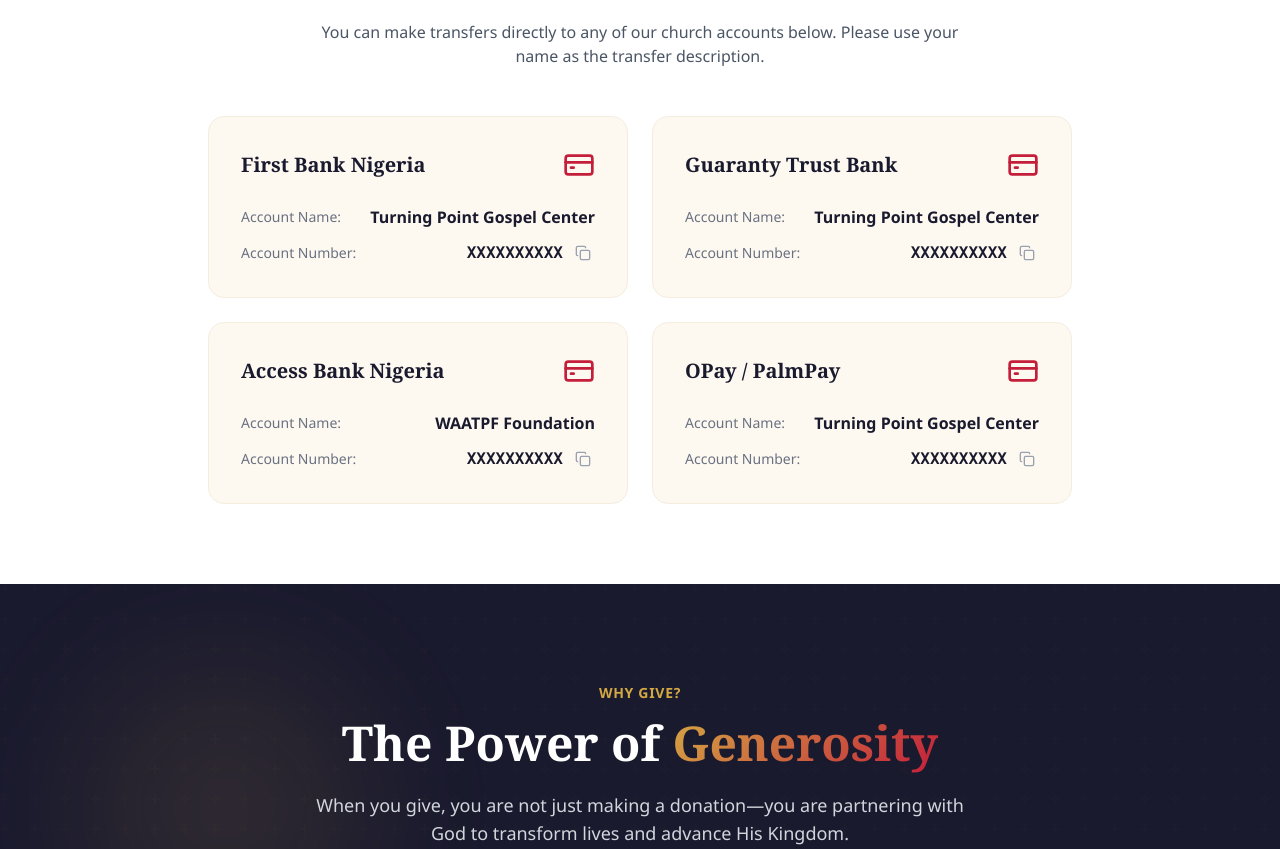
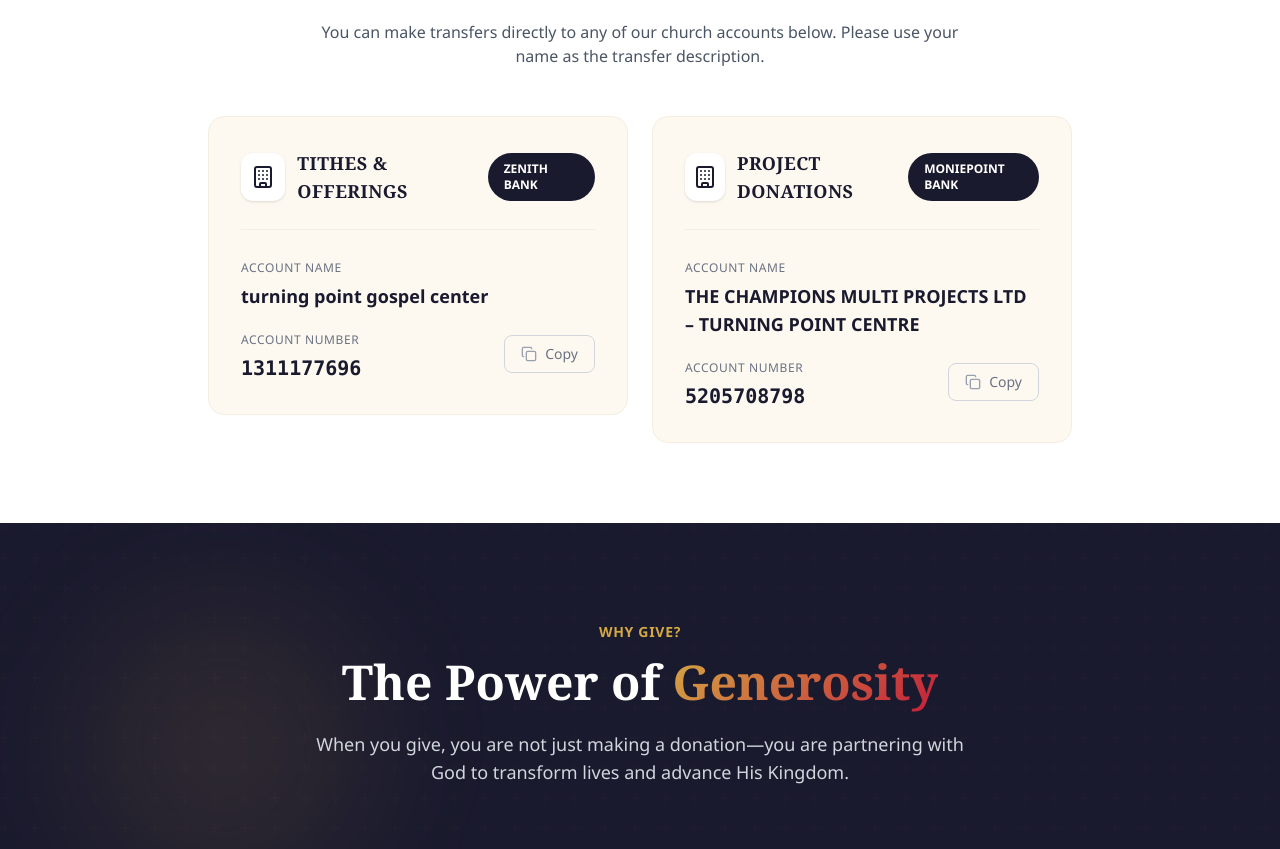
Before and after one commit to glorino/drazemheazena, a Next.js app: page /give in a window 1280 px wide. Shown: the part 2074-2923 px from the top of the page. Built offline with nearby package versions, Linux system fonts and the light colour scheme.

Commit message:
fix: update Give page with Zenith Bank and Moniepoint Bank only

```diff
--- a/src/app/give/page.tsx
+++ b/src/app/give/page.tsx
@@ -28,6 +28,23 @@
   StaggerItem,
 } from "@/components/Animations";
 import { useState } from "react";
+
+const bankAccounts = [
+  {
+    category: "Tithes & Offerings",
+    bank: "Zenith Bank",
+    accountName: "turning point gospel center",
+    accountNumber: "1311177696",
+    color: "primary",
+  },
+  {
+    category: "Project Donations",
+    bank: "Moniepoint Bank",
+    accountName: "THE CHAMPIONS MULTI PROJECTS LTD – TURNING POINT CENTRE",
+    accountNumber: "5205708798",
+    color: "gold",
+  },
+];
 
 const givingOptions = [
   {
@@ -246,159 +263,63 @@
           </FadeIn>
 
           <StaggerChildren className="grid grid-cols-1 md:grid-cols-2 gap-6">
-            <StaggerItem>
-              <div className="bg-cream rounded-2xl p-8 border border-cream-dark">
+            {bankAccounts.map((account) => (
+              <StaggerItem key={account.bank}>
+                <div className="bg-cream rounded-2xl p-8 border border-cream-dark relative overflow-hidden">
                   <div className="flex items-center justify-between mb-6">
-                  <h3 className="text-xl font-bold text-dark">
-                    First Bank Nigeria
+                    <div className="flex items-center gap-3">
+                      <div className="w-12 h-12 bg-white rounded-xl flex items-center justify-center shadow-sm">
+                        <Building className="w-6 h-6 text-dark" />
+                      </div>
+                      <h3 className="text-lg font-bold text-dark uppercase tracking-wide">
+                        {account.category}
                       </h3>
-                  <CreditCard className="w-8 h-8 text-primary" />
                     </div>
-                <div className="space-y-3">
-                  <div className="flex justify-between items-center">
-                    <span className="text-gray-500 text-sm">Account Name:</span>
-                    <span className="font-semibold text-dark">
-                      Turning Point Gospel Center
+                    <span className="bg-dark text-white text-xs font-bold px-4 py-2 rounded-full uppercase">
+                      {account.bank}
                     </span>
                   </div>
+                  <div className="border-t border-cream-dark pt-6">
+                    <div className="mb-4">
+                      <span className="text-gray-500 text-xs uppercase tracking-wider">
+                        Account Name
+                      </span>
+                      <p className="font-semibold text-dark text-lg mt-1">
+                        {account.accountName}
+                      </p>
+                    </div>
                     <div className="flex justify-between items-center">
-                    <span className="text-gray-500 text-sm">Account Number:</span>
-                    <div className="flex items-center gap-2">
-                      <span className="font-mono font-bold text-dark">
-                        XXXXXXXXXX
+                      <div>
+                        <span className="text-gray-500 text-xs uppercase tracking-wider">
+                          Account Number
                         </span>
+                        <p className="font-mono font-bold text-dark text-xl mt-1">
+                          {account.accountNumber}
+                        </p>
+                      </div>
                       <button
                         onClick={() =>
-                          copyToClipboard("XXXXXXXXXX", "firstbank")
+                          copyToClipboard(account.accountNumber, account.bank)
                         }
-                        className="p-1 rounded hover:bg-primary/10 transition-colors"
+                        className="flex items-center gap-2 px-4 py-2 border border-gray-300 rounded-lg hover:bg-gray-50 transition-colors"
                       >
-                        {copiedAccount === "firstbank" ? (
+                        {copiedAccount === account.bank ? (
+                          <>
                             <Check className="w-4 h-4 text-green-500" />
+                            <span className="text-sm text-green-500">Copied!</span>
+                          </>
                         ) : (
+                          <>
                             <Copy className="w-4 h-4 text-gray-400" />
+                            <span className="text-sm text-gray-500">Copy</span>
+                          </>
                         )}
                       </button>
                     </div>
                   </div>
                 </div>
-              </div>
               </StaggerItem>
-
-            <StaggerItem>
-              <div className="bg-cream rounded-2xl p-8 border border-cream-dark">
-                <div className="flex items-center justify-between mb-6">
-                  <h3 className="text-xl font-bold text-dark">
-                    Guaranty Trust Bank
-                  </h3>
-                  <CreditCard className="w-8 h-8 text-primary" />
-                </div>
-                <div className="space-y-3">
-                  <div className="flex justify-between items-center">
-                    <span className="text-gray-500 text-sm">Account Name:</span>
-                    <span className="font-semibold text-dark">
-                      Turning Point Gospel Center
-                    </span>
-                  </div>
-                  <div className="flex justify-between items-center">
-                    <span className="text-gray-500 text-sm">Account Number:</span>
-                    <div className="flex items-center gap-2">
-                      <span className="font-mono font-bold text-dark">
-                        XXXXXXXXXX
-                      </span>
-                      <button
-                        onClick={() =>
-                          copyToClipboard("XXXXXXXXXX", "gtbank")
-                        }
-                        className="p-1 rounded hover:bg-primary/10 transition-colors"
-                      >
-                        {copiedAccount === "gtbank" ? (
-                          <Check className="w-4 h-4 text-green-500" />
-                        ) : (
-                          <Copy className="w-4 h-4 text-gray-400" />
-                        )}
-                      </button>
-                    </div>
-                  </div>
-                </div>
-              </div>
-            </StaggerItem>
-
-            <StaggerItem>
-              <div className="bg-cream rounded-2xl p-8 border border-cream-dark">
-                <div className="flex items-center justify-between mb-6">
-                  <h3 className="text-xl font-bold text-dark">
-                    Access Bank Nigeria
-                  </h3>
-                  <CreditCard className="w-8 h-8 text-primary" />
-                </div>
-                <div className="space-y-3">
-                  <div className="flex justify-between items-center">
-                    <span className="text-gray-500 text-sm">Account Name:</span>
-                    <span className="font-semibold text-dark">
-                      WAATPF Foundation
-                    </span>
-                  </div>
-                  <div className="flex justify-between items-center">
-                    <span className="text-gray-500 text-sm">Account Number:</span>
-                    <div className="flex items-center gap-2">
-                      <span className="font-mono font-bold text-dark">
-                        XXXXXXXXXX
-                      </span>
-                      <button
-                        onClick={() =>
-                          copyToClipboard("XXXXXXXXXX", "access")
-                        }
-                        className="p-1 rounded hover:bg-primary/10 transition-colors"
-                      >
-                        {copiedAccount === "access" ? (
-                          <Check className="w-4 h-4 text-green-500" />
-                        ) : (
-                          <Copy className="w-4 h-4 text-gray-400" />
-                        )}
-                      </button>
-                    </div>
-                  </div>
-                </div>
-              </div>
-            </StaggerItem>
-
-            <StaggerItem>
-              <div className="bg-cream rounded-2xl p-8 border border-cream-dark">
-                <div className="flex items-center justify-between mb-6">
-                  <h3 className="text-xl font-bold text-dark">OPay / PalmPay</h3>
-                  <CreditCard className="w-8 h-8 text-primary" />
-                </div>
-                <div className="space-y-3">
-                  <div className="flex justify-between items-center">
-                    <span className="text-gray-500 text-sm">Account Name:</span>
-                    <span className="font-semibold text-dark">
-                      Turning Point Gospel Center
-                    </span>
-                  </div>
-                  <div className="flex justify-between items-center">
-                    <span className="text-gray-500 text-sm">Account Number:</span>
-                    <div className="flex items-center gap-2">
-                      <span className="font-mono font-bold text-dark">
-                        XXXXXXXXXX
-                      </span>
-                      <button
-                        onClick={() =>
-                          copyToClipboard("XXXXXXXXXX", "opay")
-                        }
-                        className="p-1 rounded hover:bg-primary/10 transition-colors"
-                      >
-                        {copiedAccount === "opay" ? (
-                          <Check className="w-4 h-4 text-green-500" />
-                        ) : (
-                          <Copy className="w-4 h-4 text-gray-400" />
-                        )}
-                      </button>
-                    </div>
-                  </div>
-                </div>
-              </div>
-            </StaggerItem>
+            ))}
           </StaggerChildren>
         </div>
       </section>
```
Lines whose indentation alone changed are shown as unchanged.
